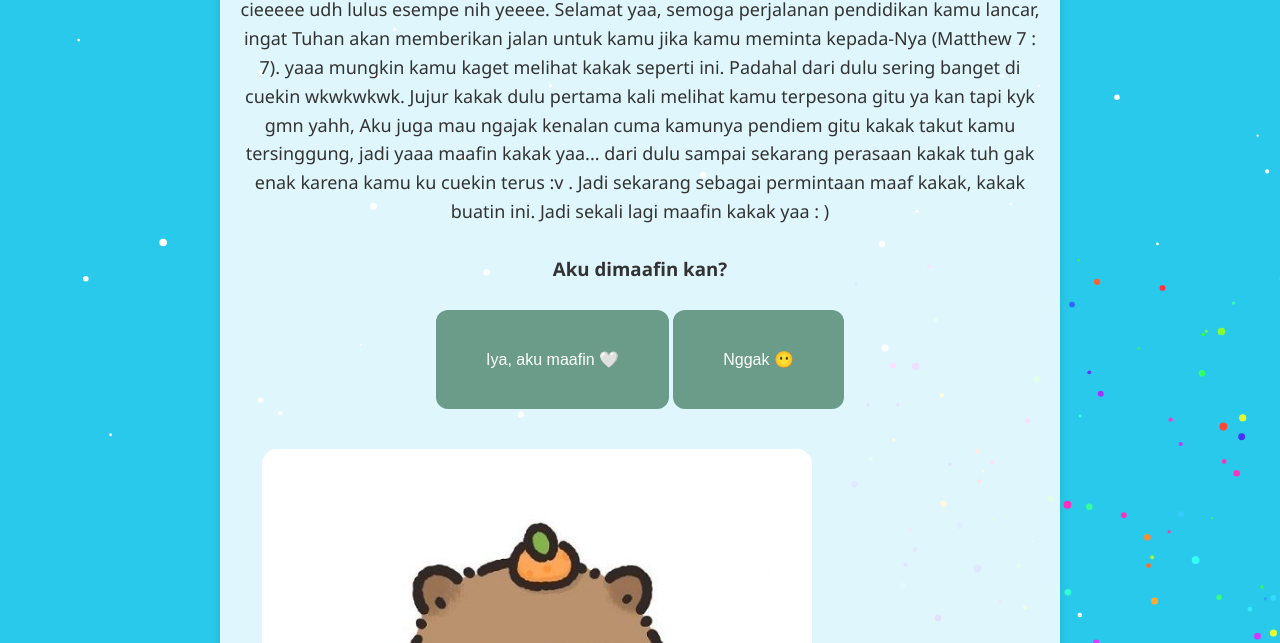
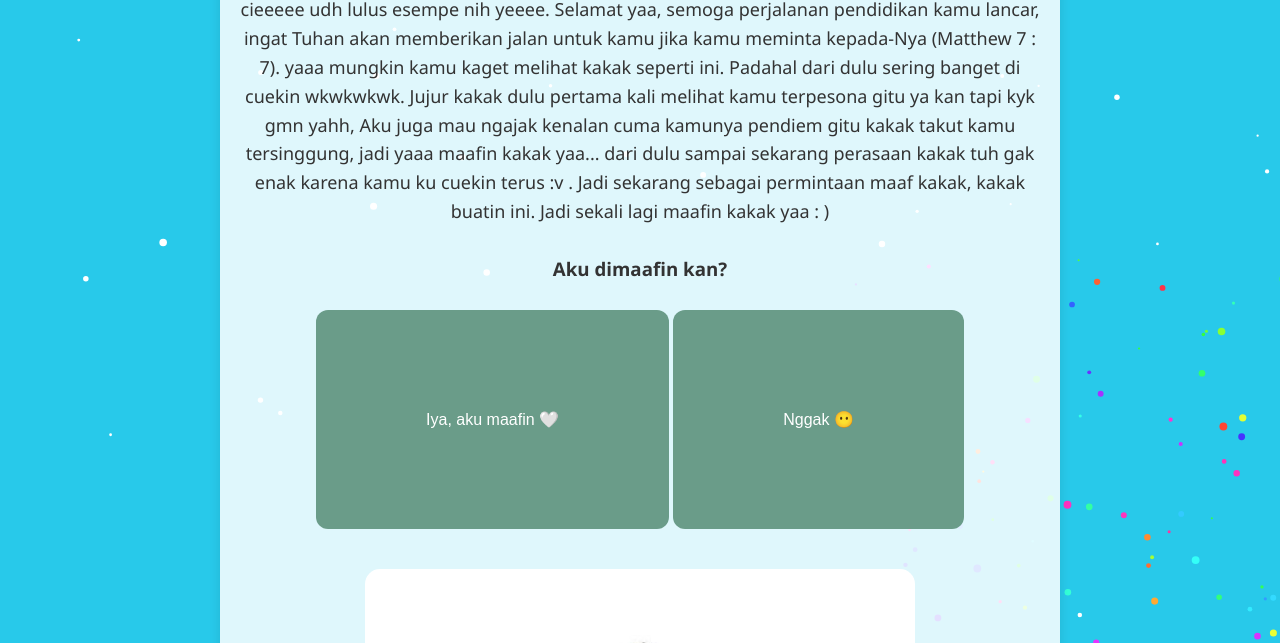
Before and after one commit to lnell19/nadine-project, a plain HTML site: page index.html in a window 1280 px wide. Shown: the part 157-800 px from the top of the page. Drawn offline with Linux system fonts and the light colour scheme.

Commit message:
Style.css

```diff
--- a/Style.css
+++ b/Style.css
@@ -48,7 +48,7 @@ p {
   background-color: #6a9c89;
   color: #fff;
   border: none;
-  padding: 40px 50px;
+  padding: 100px 110px;
   border-radius: 12px;
   cursor: pointer;
   font-size: 16px;
```
